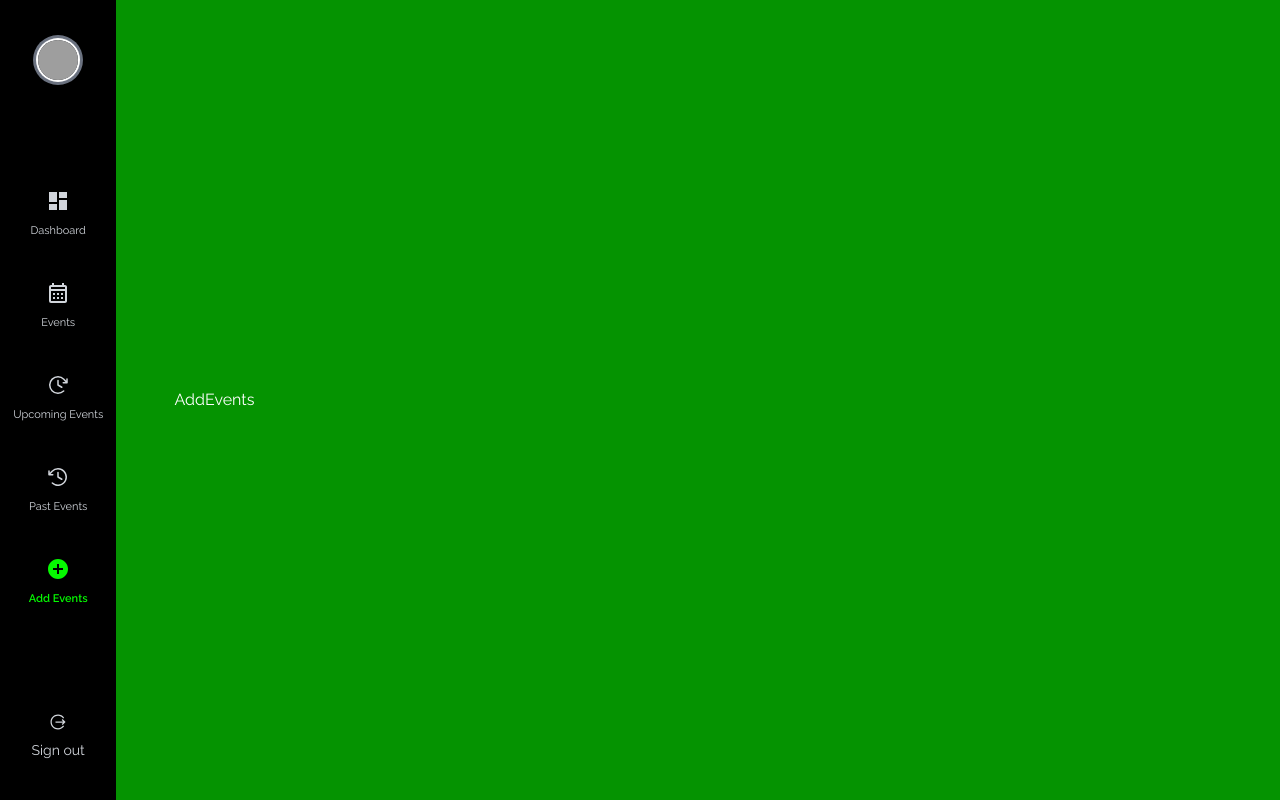
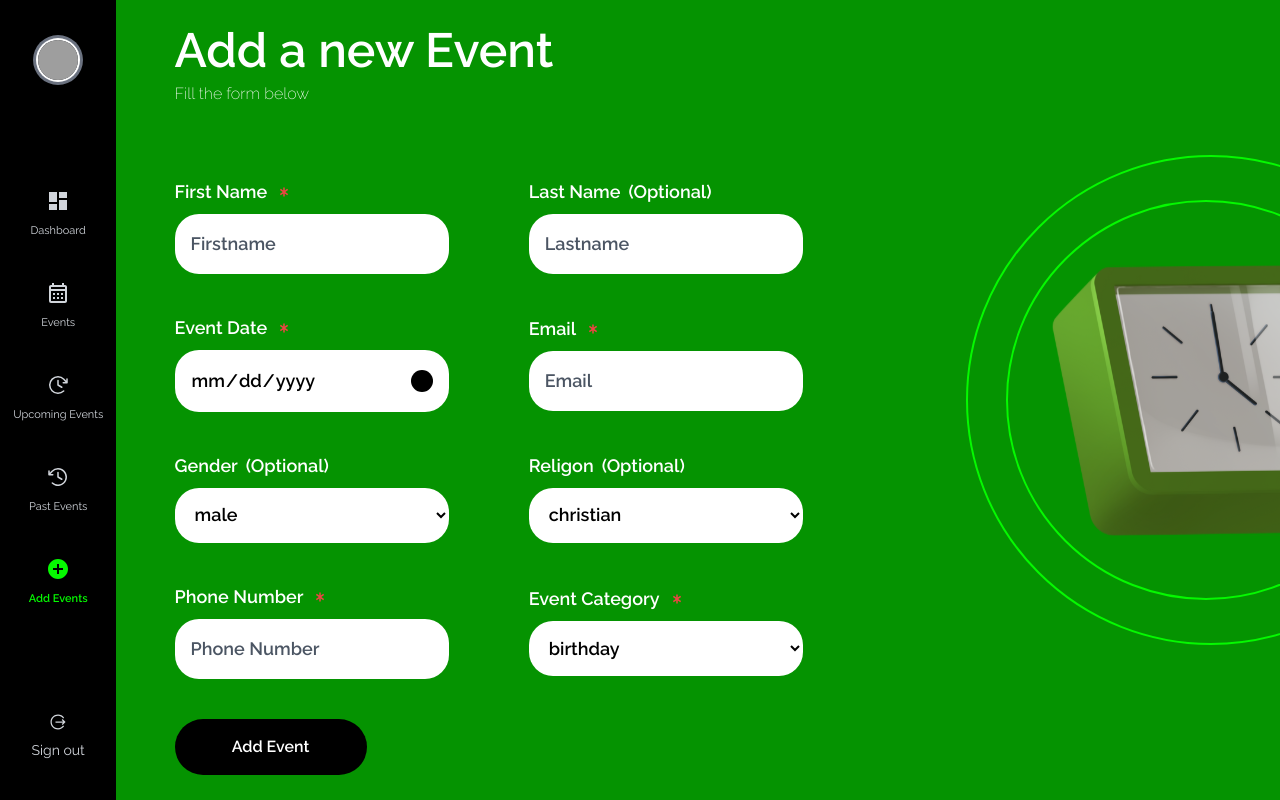
Before and after one commit to theolodocoder/D-day-frontend, a React (Vite) app: page /app/add-events in a window 1280 px wide. Built offline with nearby package versions, Linux system fonts and the light colour scheme; grey boxes are pictures that could not be loaded.

Commit message:
added AddEvent

```diff
--- a/src/components/Button.tsx
+++ b/src/components/Button.tsx
@@ -2,7 +2,7 @@ import { IconType } from "react-icons";
 
 interface ButtonProps {
   content: string;
-  variant?: "solid" | "transparent";
+  variant?: "solid" | "transparent" | "dark";
   icon?: IconType;
   other?: string;
 }
--- a/src/components/Clock.tsx
+++ b/src/components/Clock.tsx
@@ -16,10 +16,18 @@ const Clock = ({ size }: ClockProps) => {
           <div className="absolute inset-0 -left-[220px] -top-[170px] w-[884px] h-[884px] border-2 border-[#05f900] rounded-full "></div>
         </>
       )}
+      {size == "sm" && (
+        <>
+          <div className="absolute inset-0 left-[120px] top-[70px] w-[400px] h-[400px] border-2 border-[#05f900] rounded-full"></div>
+          <div className="absolute inset-0 left-[80px] top-[25px] w-[490px] h-[490px] border-2 border-[#05f900] rounded-full "></div>
+        </>
+      )}
       <img
         src="/clock.svg"
         alt="clock-image"
-        className={`tranform ${size == "md" && "scale-90"}`}
+        className={`tranform ${size == "md" && "scale-90"} ${
+          size == "sm" && "scale-50"
+        }`}
       />
     </div>
   );
--- /dev/null
+++ b/src/features/add-event/components/AddForm.tsx
@@ -0,0 +1,107 @@
+import { eventItem, updateItem } from "..";
+import Button from "../../../components/Button";
+import FormGroup from "./FormGroup";
+import InputGroup from "./InputGroup";
+
+interface AddFormProps {
+  handleSubmit: () => void;
+  handleChange: ({ updateType, value }: updateItem) => void;
+  formData: eventItem;
+}
+export default function AddForm({
+  handleSubmit,
+  handleChange,
+  formData,
+}: AddFormProps) {
+  return (
+    <form onSubmit={handleSubmit}>
+      <FormGroup>
+        <InputGroup
+          type="text"
+          updateFormValue={handleChange}
+          defaultValue={formData.firstname}
+          placeholder="Firstname"
+          label="First Name"
+          updateType="firstname"
+          required
+        />
+        <InputGroup
+          type="text"
+          updateFormValue={handleChange}
+          defaultValue={formData.lastname}
+          placeholder="Lastname"
+          label="Last Name"
+          updateType="lastname"
+        />
+      </FormGroup>
+      <FormGroup>
+        <InputGroup
+          type="date"
+          updateFormValue={handleChange}
+          defaultValue={formData.eventDate}
+          placeholder="Enter event date"
+          label="Event Date"
+          updateType="eventDate"
+          required
+        />
+        <InputGroup
+          type="email"
+          updateFormValue={handleChange}
+          defaultValue={formData.email}
+          placeholder="Email"
+          label="Email"
+          updateType="email"
+          required
+        />
+      </FormGroup>
+      <FormGroup>
+        <InputGroup
+          type="select"
+          options={["male", "female"]}
+          defaultValue={formData.sex}
+          placeholder="Gender"
+          label="Gender"
+          updateFormValue={handleChange}
+          updateType="sex"
+        />
+        <InputGroup
+          type="select"
+          options={["christian", "muslim", "hindu"]}
+          defaultValue={formData.religon}
+          placeholder="Religon"
+          label="Religon"
+          updateFormValue={handleChange}
+          updateType="religon"
+        />
+      </FormGroup>
+      <FormGroup>
+        <InputGroup
+          type="text"
+          updateFormValue={handleChange}
+          defaultValue={formData.phoneNumber}
+          placeholder="Phone Number"
+          label="Phone Number"
+          updateType="phoneNumber"
+          required
+        />
+        <InputGroup
+          type="select"
+          options={["birthday", "anniverseray", "others"]}
+          defaultValue={formData.category}
+          placeholder="Event Category"
+          label="Event Category"
+          updateFormValue={handleChange}
+          updateType="category"
+          required
+        />
+      </FormGroup>
+      <div className="mt-10">
+        <Button
+          variant="solid"
+          content="Add Event"
+          other="bg-black text-white"
+        />
+      </div>
+    </form>
+  );
+}
--- /dev/null
+++ b/src/features/add-event/components/FormGroup.tsx
@@ -0,0 +1,5 @@
+export default function FormGroup({ children }: { children: React.ReactNode }) {
+  return (
+    <div className="w-full flex gap-x-20 items-center mt-10">{children}</div>
+  );
+}
--- /dev/null
+++ b/src/features/add-event/components/InputGroup.tsx
@@ -0,0 +1,90 @@
+import { useState, useEffect } from "react";
+import { updateItem } from "..";
+import { CgAsterisk } from "react-icons/cg";
+
+interface InputGroupProps {
+  label: string;
+  defaultValue: string;
+  required?: boolean;
+  type: "text" | "select" | "date" | "email";
+  updateType: string;
+  placeholder?: string;
+  options?: string[]; // Add options prop for select inputs
+  updateFormValue: ({ updateType, value }: updateItem) => void;
+}
+
+export default function InputGroup({
+  label,
+  defaultValue,
+  type,
+  required,
+  updateType,
+  updateFormValue,
+  placeholder,
+  options, // Receive options prop
+}: InputGroupProps) {
+  const [value, setValue] = useState(defaultValue);
+
+  useEffect(() => {
+    setValue(defaultValue);
+  }, [defaultValue]);
+
+  const handleChange = (
+    e: React.ChangeEvent<HTMLInputElement | HTMLSelectElement>
+  ) => {
+    setValue(e.target.value);
+    updateFormValue({ updateType, value: e.target.value });
+  };
+
+  // Render select input if type is "select", otherwise render text input
+  const renderInput = () => {
+    if (type === "select" && options) {
+      return (
+        <select
+          id={label.toLowerCase()}
+          value={value}
+          onChange={handleChange}
+          className="w-full p-4 bg-white focus:bg-white border-none rounded-3xl text-black placeholder:text-gray-600 placeholder:text-xs"
+        >
+          {options.map((option, index) => (
+            <option key={index} value={option}>
+              {option}
+            </option>
+          ))}
+        </select>
+      );
+    } else {
+      return (
+        <input
+          type={type}
+          id={label.toLowerCase().trim()}
+          value={value}
+          placeholder={placeholder || ""}
+          onChange={handleChange}
+          className="w-full p-4 bg-white focus:bg-white border-none rounded-3xl text-black placeholder:text-gray-600"
+        />
+      );
+    }
+  };
+
+  return (
+    <div className="w-full">
+      <label
+        htmlFor={label.toLowerCase().trim()}
+        className="text-white text-lg font-semibold"
+      >
+        <p className="mb-2 flex items-center gap-x-2">
+          {label}
+          {required ? (
+            <p className="text-red-500">
+              <CgAsterisk />
+            </p>
+          ) : (
+            <p className=""> (Optional)</p>
+          )}
+        </p>
+        {renderInput()}
+      </label>
+    </div>
+  );
+}
--- a/src/features/add-event/index.tsx
+++ b/src/features/add-event/index.tsx
@@ -0,0 +1,65 @@
+import { useState } from "react";
+import AddForm from "./components/AddForm";
+import Clock from "../../components/Clock";
+
+export interface eventItem {
+  firstname: string;
+  lastname: string;
+  eventDate: string;
+  email: string;
+  sex: "male" | "female";
+  religon: string;
+  phoneNumber: string;
+  category: string;
+}
+
+export interface updateItem {
+  updateType: string;
+  value: string;
+}
+
+const AddEvent = () => {
+  const INITIAL_EVENT_OBJ: eventItem = {
+    firstname: "",
+    lastname: "",
+    eventDate: "",
+    email: "",
+    sex: "male",
+    religon: "",
+    phoneNumber: "",
+    category: "",
+  };
+
+  const [eventObj, setEventObj] = useState<eventItem>(INITIAL_EVENT_OBJ);
+  const [errorMessage, setErrorMessage] = useState<string>("");
+  const handleSubmit = () => {
+    return;
+  };
+  const updateFormValue = ({ updateType, value }: updateItem) => {
+    setErrorMessage("");
+    setEventObj({ ...eventObj, [updateType]: value });
+  };
+  return (
+    <div className="flex gap-x-[10%] w-full relative">
+      <div className="w-[60%] flex flex-col gap-y-8">
+        <div>
+          <h1 className="text-5xl font-semibold mb-2">Add a new Event</h1>
+          <p className="font-extralight">Fill the form below</p>
+        </div>
+        {/* Add new event form */}
+        <AddForm
+          handleSubmit={handleSubmit}
+          handleChange={updateFormValue}
+          formData={eventObj}
+        />
+      </div>
+      <div className="w-[30%] flex items-center">
+        <div className="absolute -right-[300px]">
+          <Clock size="sm" />
+        </div>
+      </div>
+    </div>
+  );
+};
+
+export default AddEvent;
--- a/src/features/events/components/EventCard.tsx
+++ b/src/features/events/components/EventCard.tsx
@@ -41,7 +41,7 @@ const EventCard = ({ id }: { id: number }) => {
         <div className="flex gap-x-3 text-xs items-center">
           <p>Today</p>
           <BsDot />
-          <div className="flex items-center gap-x-2">
+          <div className="flex items-center gap-x-2 text-green-500">
             <BsSend size={10} />
             Sent
           </div>
--- a/src/index.css
+++ b/src/index.css
@@ -21,3 +21,14 @@ body {
 .text-shadow {
   text-shadow: 1px 1px 2px rgba(0, 0, 0, 0.5);
 }
+
+/* Target the calendar icon */
+input[type="date"]::-webkit-calendar-picker-indicator {
+  /* Add a custom background color */
+  background-color: black;
+  border-radius: 100%;
+  color: white;
+  /* Add a custom font color for the icon (e.g., white) */
+  /* color: black; */
+  /* Add additional styles as needed */
+}
--- a/src/pages/AddEvents.tsx
+++ b/src/pages/AddEvents.tsx
@@ -1,5 +1,11 @@
-const AddEvents = () => {
-  return <div>AddEvents</div>;
+import AddEvent from "../features/add-event";
+
+const InternalPage = () => {
+  return (
+    <div>
+      <AddEvent />
+    </div>
+  );
 };
 
-export default AddEvents;
+export default InternalPage;
```
